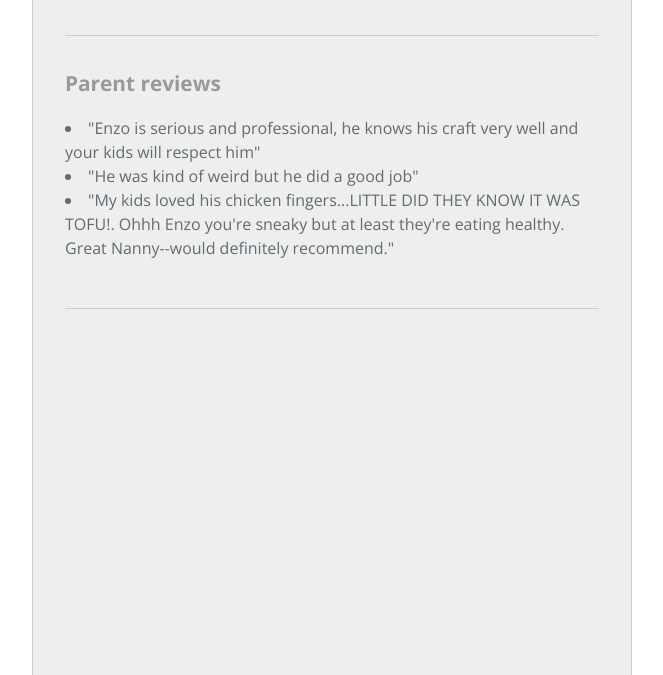
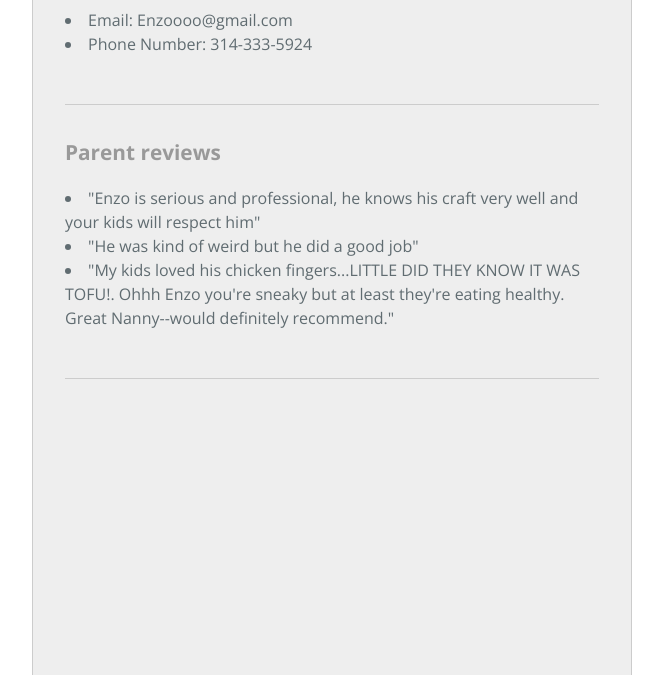
Before and after one commit to jacobfrank96/enzo, a plain HTML site: page index.html in a window 1280 px wide. Shown: the part 125-800 px from the top of the page, without its empty margins (308-971 px from the left). Drawn offline with nearby package versions, Linux system fonts and the light colour scheme.

Commit message:
Update index.html

```diff
--- a/index.html
+++ b/index.html
@@ -13,6 +13,8 @@
 
       <section class="page-header">
         <h1 class="project-name">Enzo Tagaki</h1>
+        <li>Email: Enzoooo@gmail.com</li>
+        <li>Phone Number: 314-333-5924</li>
 
       </section>
 
```
